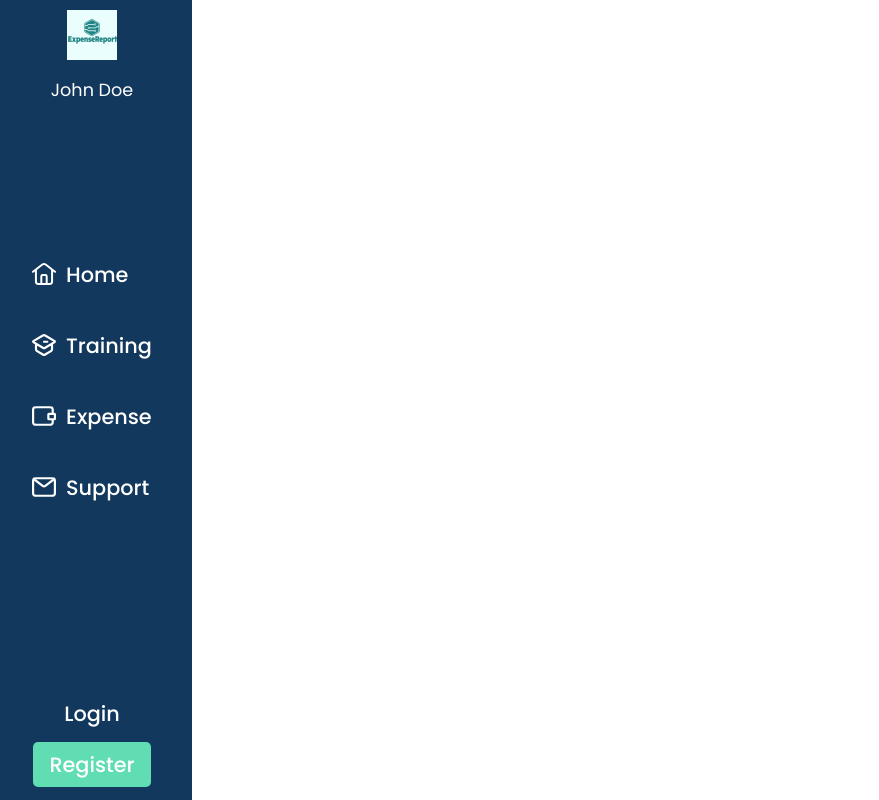
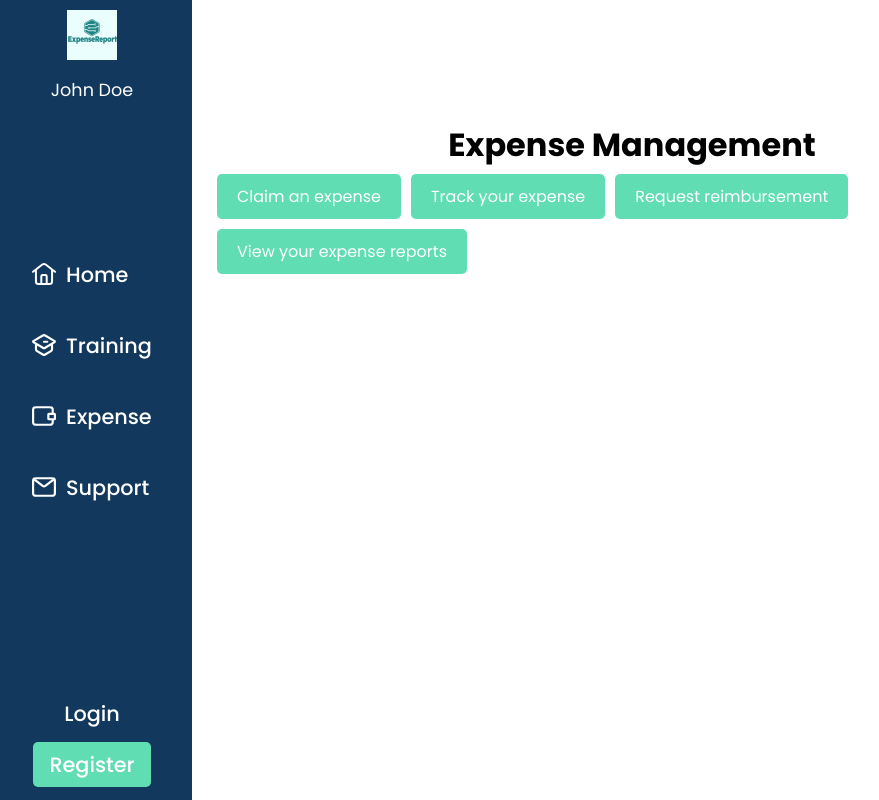
Before and after one commit to andreineagoe23/Expense-App, a React (Create React App) app: page /expense in a window 1280 px wide. Shown: the whole page, without its empty margins (8-887 px from the left). Built offline with nearby package versions, Linux system fonts and the light colour scheme.

Commit message:
Adding expense home page and expense form

```diff
--- a/src/App.js
+++ b/src/App.js
@@ -9,6 +9,9 @@ import TrainingSecondPage from "./Training/Training-Second-Page";
 import TrainingFinishPage from "./Training/Training-Finish-Page";
 import SupportCenter from './Support/Support-Center'
 import HomePage from "./Home/homepage.js";
+import Expense from "./Expense/expense.js";
+import Claimform from "./Claim/claim.js";
+
 
 function App() {
   return (
@@ -24,6 +27,8 @@ function App() {
             <Route path="/TrainingSecondPage" element={<TrainingSecondPage />} />
             <Route path="/TrainingFinishPage" element={<TrainingFinishPage />} />
             <Route path="/SupportCenter" element={<SupportCenter />} />
+            <Route path="/expense" element={<Expense />} />
+            <Route path="/claim" element={<Claimform />} />
           </Routes>
         </div>
       </div>
--- /dev/null
+++ b/src/Claim/claim.js
@@ -0,0 +1,50 @@
+import React from 'react';
+import './claim.css';
+
+
+const handleClear = () => {
+  // Clear the form fields
+  document.getElementById("myForm").reset();
+};
+
+function Claimform() {
+  return (
+    <>
+        <h1>Expense Claim Form</h1>
+        <form id="myForm" style={{ display: "flex", flexDirection: "column" }}>
+        <label htmlFor="companyName">Company Name:</label>
+        <input type="text" id="companyName" />
+
+        <label htmlFor="employeeName">Employee Name:</label>
+        <input type="text" id="employeeName" />
+
+        <label htmlFor="employeeID">Employee ID:</label>
+        <input type="text" id="employeeID" />
+
+        <label htmlFor="department">Department:</label>
+        <input type="text" id="department" />
+
+        <label htmlFor="expensePeriod">Expense Period:</label>
+        <input type="date" id="expensePeriod" />
+
+        <label htmlFor="date">Date:</label>
+        <input type="date" id="date" />
+
+        <label htmlFor="category">Category:</label>
+        <input type="text" id="category" />
+
+        <label htmlFor="description">Description:</label>
+        <input type="text" id="description" />
+
+        <label htmlFor="amount">Amount:</label>
+        <input type="number" id="amount" />
+        <div className="button-container">
+          <button type="submit">Submit</button>
+          <button type="button" onClick={handleClear}>Clear Form</button>
+        </div>
+      </form>
+    </>
+  );
+}
+
+export default Claimform;
--- /dev/null
+++ b/src/Expense/expense.css
@@ -0,0 +1,26 @@
+/* expense.css */
+
+.main-content {
+    display: flex;
+    flex-direction: column;
+    align-items: center;
+    justify-content: center;
+    height: 50vh; /* Adjust this value as needed to center vertically */
+  }
+
+  .heading {
+    cursor: pointer;
+    padding: 10px 20px;
+    margin: 5px;
+    background-color: #61ddb4;
+    color: #fff;
+    border: none;
+    border-radius: 5px;
+    text-decoration: none;
+    display: inline-block;
+    transition: background-color 0.3s ease;
+  }
+
+  .heading:hover {
+    background-color: #0056b3;
+  }
--- /dev/null
+++ b/src/Expense/expense.js
@@ -0,0 +1,21 @@
+import React from 'react';
+import { Link } from 'react-router-dom';
+import './expense.css';
+
+function Expense() {
+  return (
+    <>
+      <div className="main-content">
+        <h1>Expense Management</h1>
+        <div className="bottom-half">
+          <Link className="heading" to="/claim">Claim an expense</Link>
+          <Link className="heading" to="/track-expense">Track your expense</Link>
+          <Link className="heading" to="/request-reimbursement">Request reimbursement</Link>
+          <Link className="heading" to="/view-reports">View your expense reports</Link>
+        </div>
+      </div>
+    </>
+  );
+}
+
+export default Expense;
```
Also changed, not shown: src/Claim/claim.css (added).
